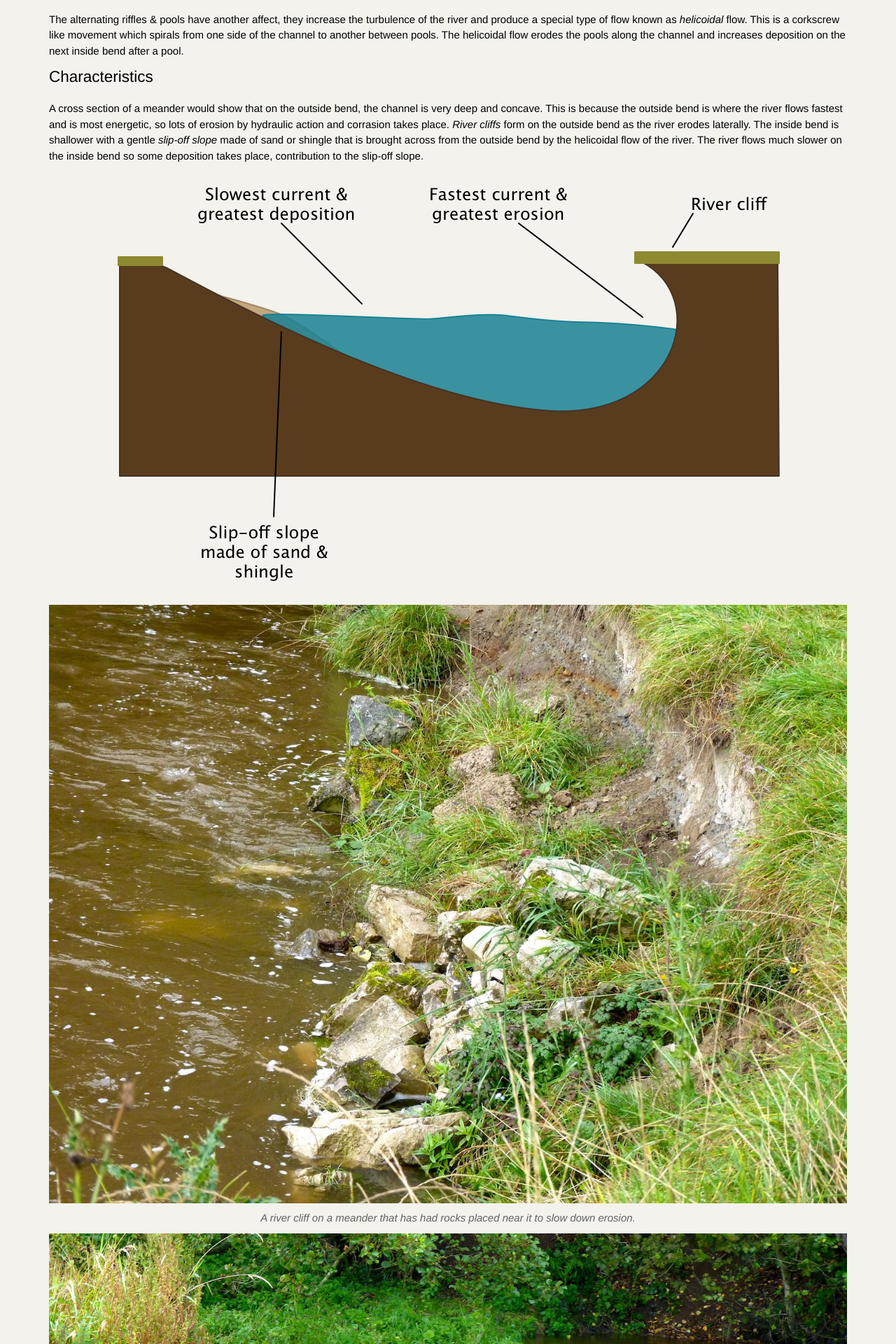
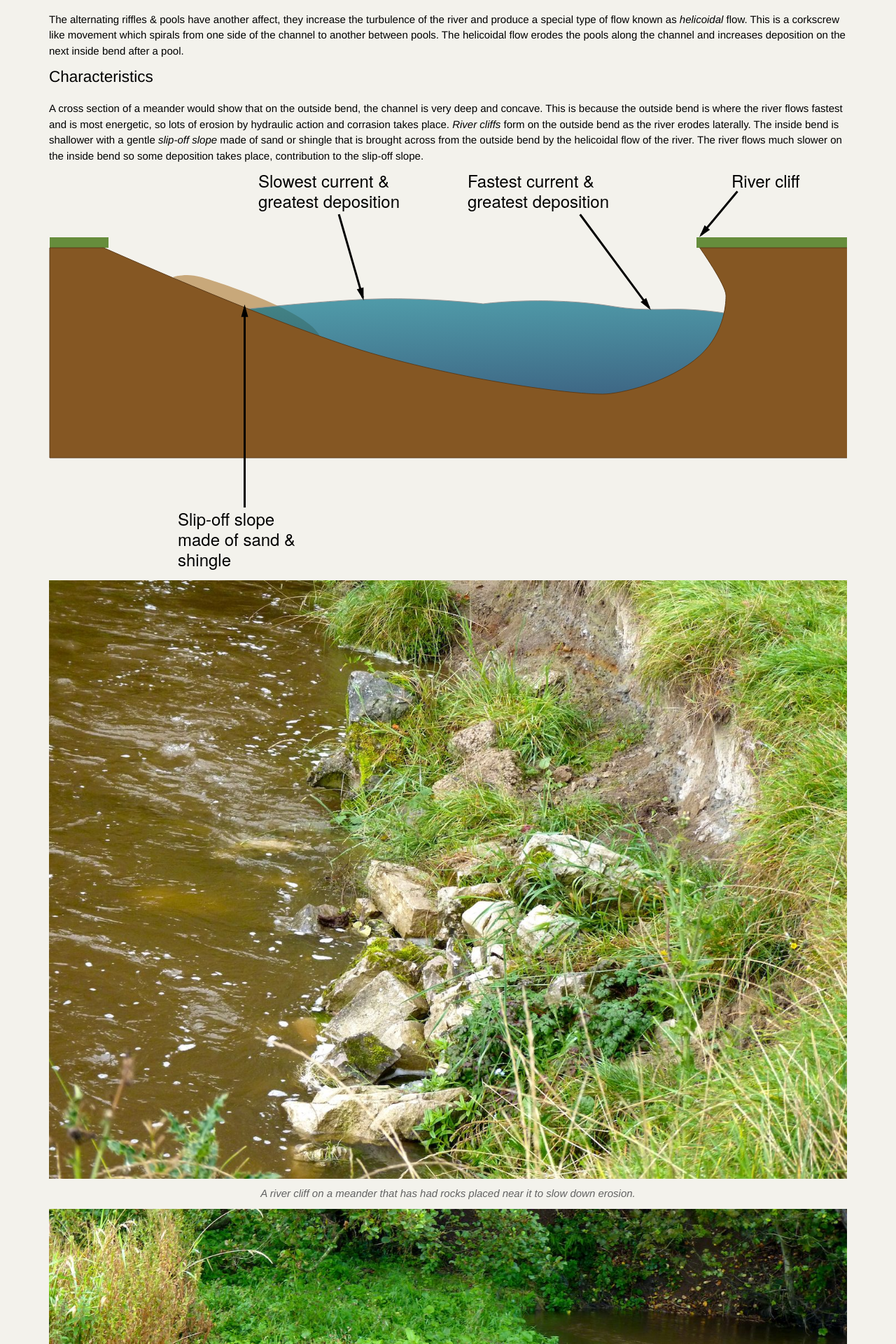
Before and after one commit to alexjohnj/geographyas, a Jekyll site: the page built from _posts/riversAndFlooding/2012-01-05-river-landforms.markdown, in a window 1280 px wide. Shown: the part 4044-5964 px from the top of the page at 70% size. Built offline with Jekyll 4.4.1, drawn with Linux system fonts in a browser that asks for light colours; nearby versions of some CDN libraries; formulas are drawn with MathJax 3.

Commit message:
Converted meander cross section to SVG.

```diff
--- a/_posts/riversAndFlooding/2012-01-05-river-landforms.markdown
+++ b/_posts/riversAndFlooding/2012-01-05-river-landforms.markdown
@@ -144,7 +144,7 @@ Bird’s foot deltas (e.g. The Mississippi Delta) are shaped like (as the name s
 [^1]: This is the maximum discharge of the river before it will overflow its banks and flood.
 
 [waterfall-diagram]: /Images/rivers/waterfall-diagram.svg
-[meander-cross-section]: /Images/rivers/meander-cross-section.png
+[meander-cross-section]: /Images/rivers/meander-cross-section.svg
 [riffles-and-pools-diagram]: /Images/rivers/riffles-and-pools.svg
 [levee-diagram]: /Images/rivers/levee-diagram.png
 [oxbow-lakes-formation-diagram]: /Images/rivers/oxbow-lake-formation-diagram.png
```
Also changed, not shown: Images/rivers/meander-cross-section.png, Images/rivers/meander-cross-section.svg (added).
